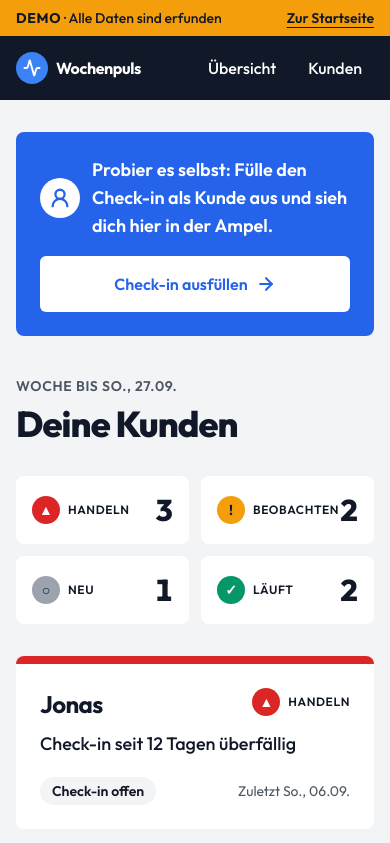
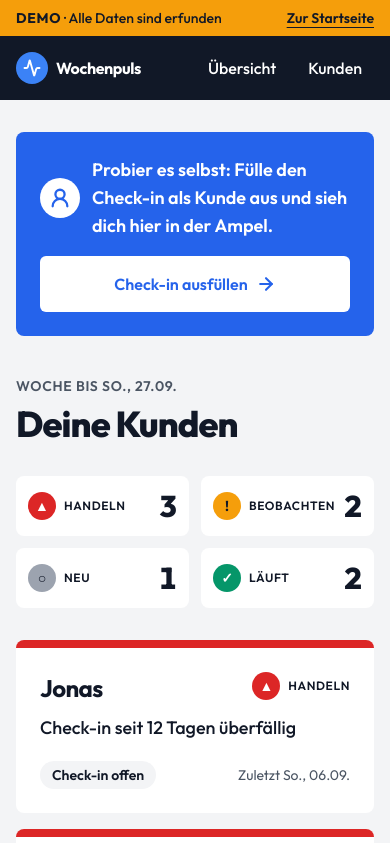
Before and after one commit to fxd-gif/wochenpuls, a Next.js app: page /demo in a window 390 px wide. Shown: the top 843 px of the page. Built offline with nearby package versions, Linux system fonts and the light colour scheme.

Commit message:
Mehr Abstand in der Zusammenfassung am Handy

```diff
--- a/src/components/coach/Uebersicht.tsx
+++ b/src/components/coach/Uebersicht.tsx
@@ -39,7 +39,7 @@ export function Uebersicht({
       {/* Zusammenfassung */}
       <dl className="mt-8 grid grid-cols-2 gap-3 sm:grid-cols-4">
         {(["rot", "gelb", "neu", "gruen"] as const).map((stufe) => (
-          <div key={stufe} className="flex items-center justify-between rounded-lg bg-weiss p-4">
+          <div key={stufe} className="flex items-center justify-between gap-2 rounded-lg bg-weiss p-3 sm:p-4">
             <dt>
               <AmpelMarke stufe={stufe} />
             </dt>
```
